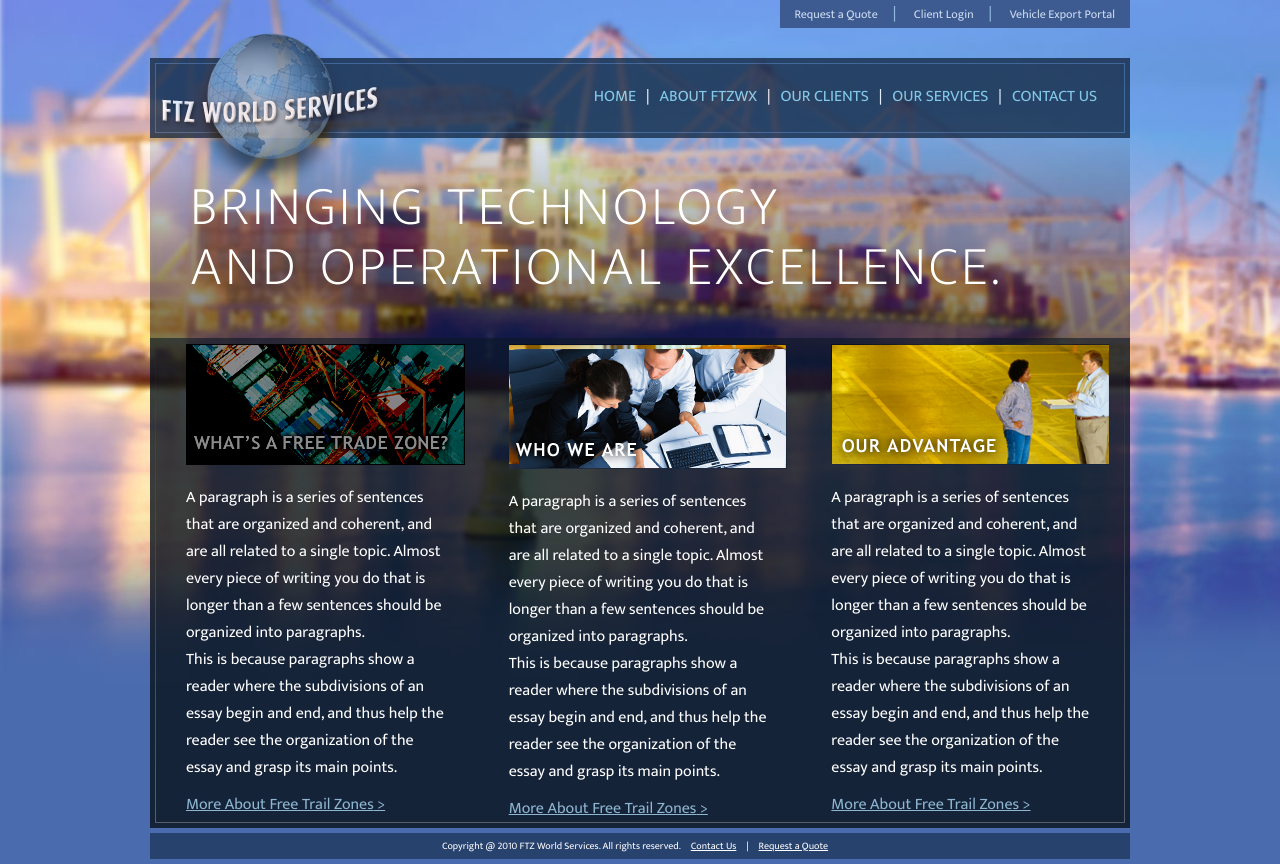
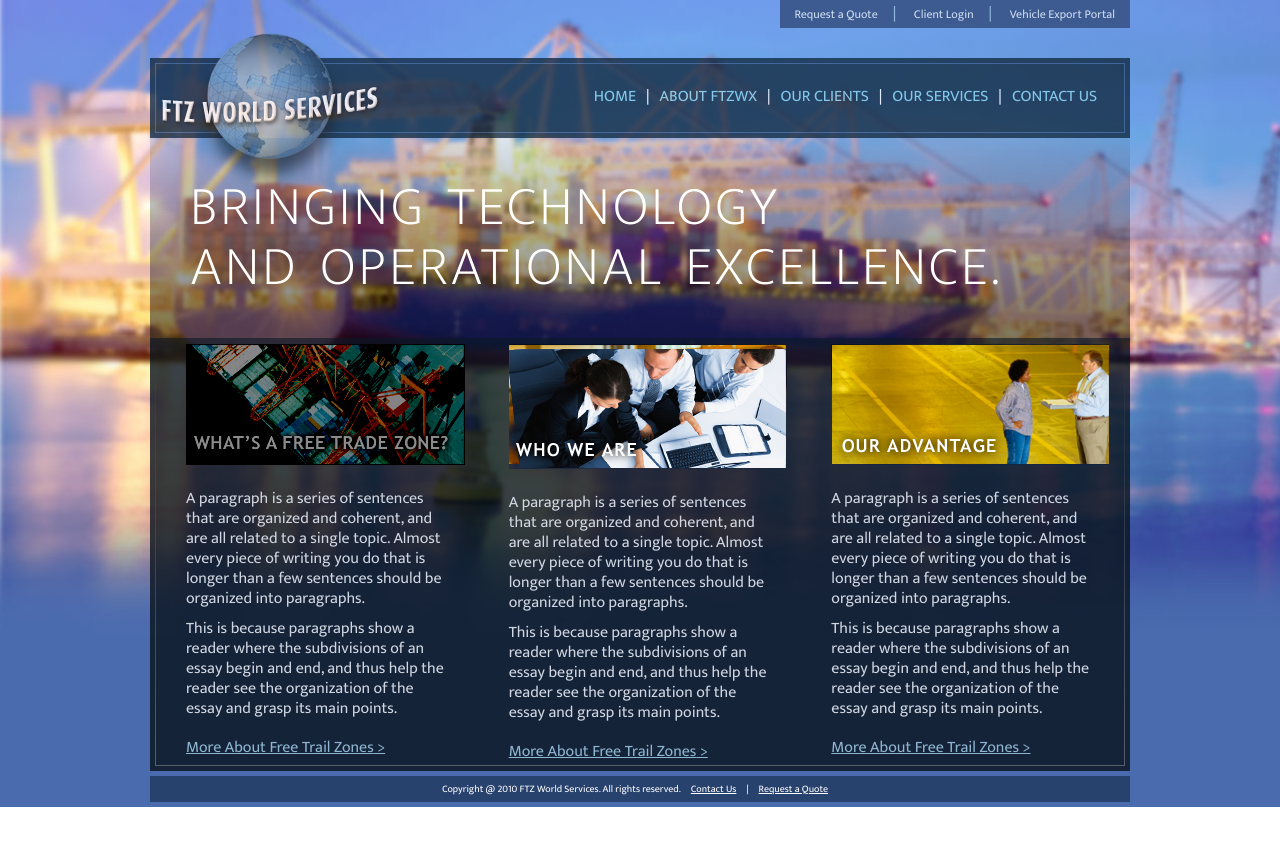
Before and after one commit to saytokashish/ftzworldservices, a plain HTML site: page index.html in a window 1280 px wide. After the commit the page ends 807 px from the top, so only its background shows below. Drawn offline with Linux system fonts and the light colour scheme.

Commit message:
contract and logo left

```diff
--- a/index.html
+++ b/index.html
@@ -59,14 +59,14 @@
                         <img class="image2 " src="./Images/tile2.png">
                     </div>
                     <div class="about-service  ">
-                        <p>A paragraph is a series of sentences that are organized and coherent, and are all
+                        <p class="">A paragraph is a series of sentences that are organized and coherent, and are all
                             related to a single topic. Almost every piece of writing you do that is longer than a
                             few sentences should be organized into paragraphs.</p>
-                        <p>This is because paragraphs show a reader where the subdivisions of an essay begin and
+                        <p class="">This is because paragraphs show a reader where the subdivisions of an essay begin and
                             end, and thus help the reader see the organization of the essay and grasp its main
                             points.</p>
                     </div>
-                    <div class="service-link">
+                    <div class="service-link ">
                         <a href="#">More About Free Trail Zones</a>
                     </div>
                 </div>
--- a/style.css
+++ b/style.css
@@ -87,7 +87,7 @@ a{
 .navbar-container
 {
     color: rgb(111, 109, 241);
-    background-color:rgb(22,43,70);
+    background-color:rgb(19,43,67);
     opacity: 0.8;
     margin-top: 30px;
     padding: 5px 5px;
@@ -163,6 +163,7 @@ a{
 {
     background-color: rgba(8, 18, 28, 0.8);
     padding: 5px;
+    font-size: 400;
 }
 .services{
     display: flex;
@@ -184,8 +185,12 @@ a{
     filter: contrast(170%);
 }
 .about-service{
-    color: white;
+    color: rgb(209,215,226);
     padding: 10px 30px;
+    line-height: 20px;
+}
+.about-service p{
+    padding: 5px 0px;
 }
 .service-link
 {
```
